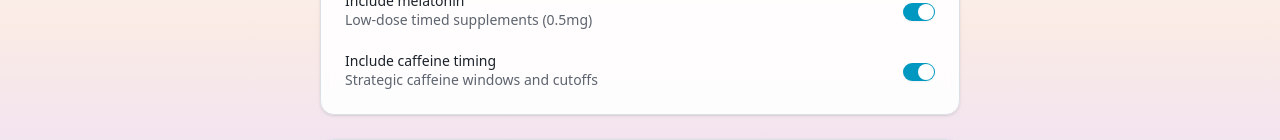
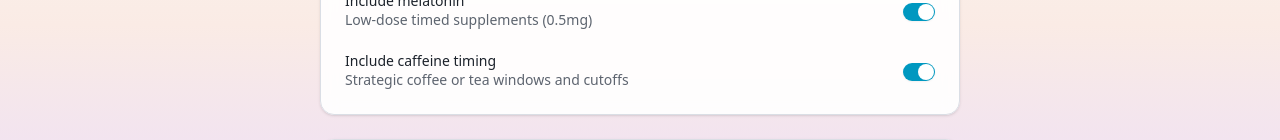
Before and after one commit to davidrecordon/dawnward, a Next.js app: page /settings in a window 1280 px wide. Shown: the part 460-600 px from the top of the page. Built offline with nearby package versions, Linux system fonts and the light colour scheme.

Commit message:
Use 'coffee or tea' in settings page description
Matches the wording used in the trip form preference toggle.

```diff
--- a/src/app/settings/page.tsx
+++ b/src/app/settings/page.tsx
@@ -64,7 +64,7 @@ export default function SettingsPage() {
               <div className="space-y-0.5">
                 <Label htmlFor="caffeine">Include caffeine timing</Label>
                 <p className="text-sm text-muted-foreground">
-                  Strategic caffeine windows and cutoffs
+                  Strategic coffee or tea windows and cutoffs
                 </p>
               </div>
               <Switch id="caffeine" defaultChecked />
```
